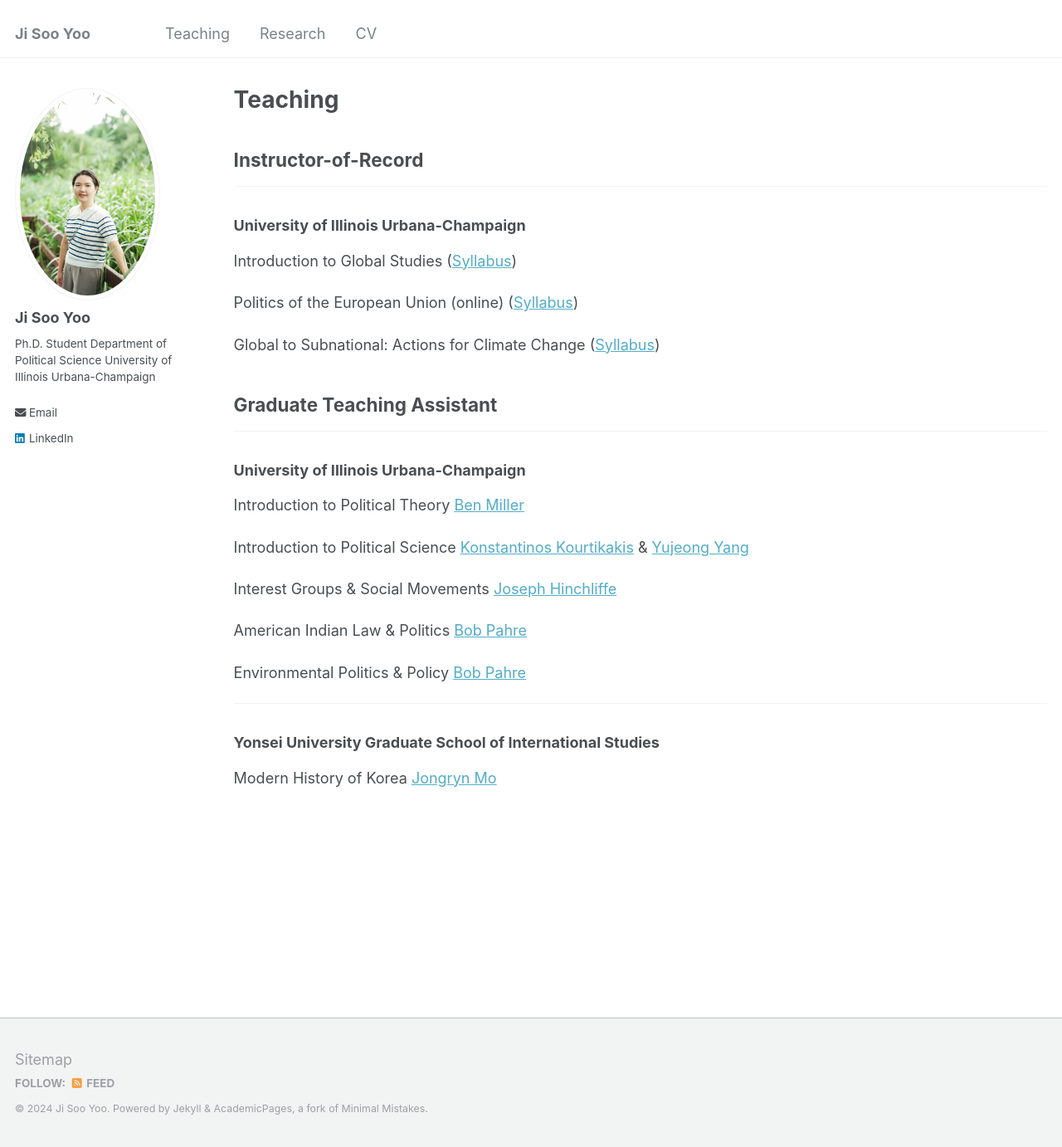
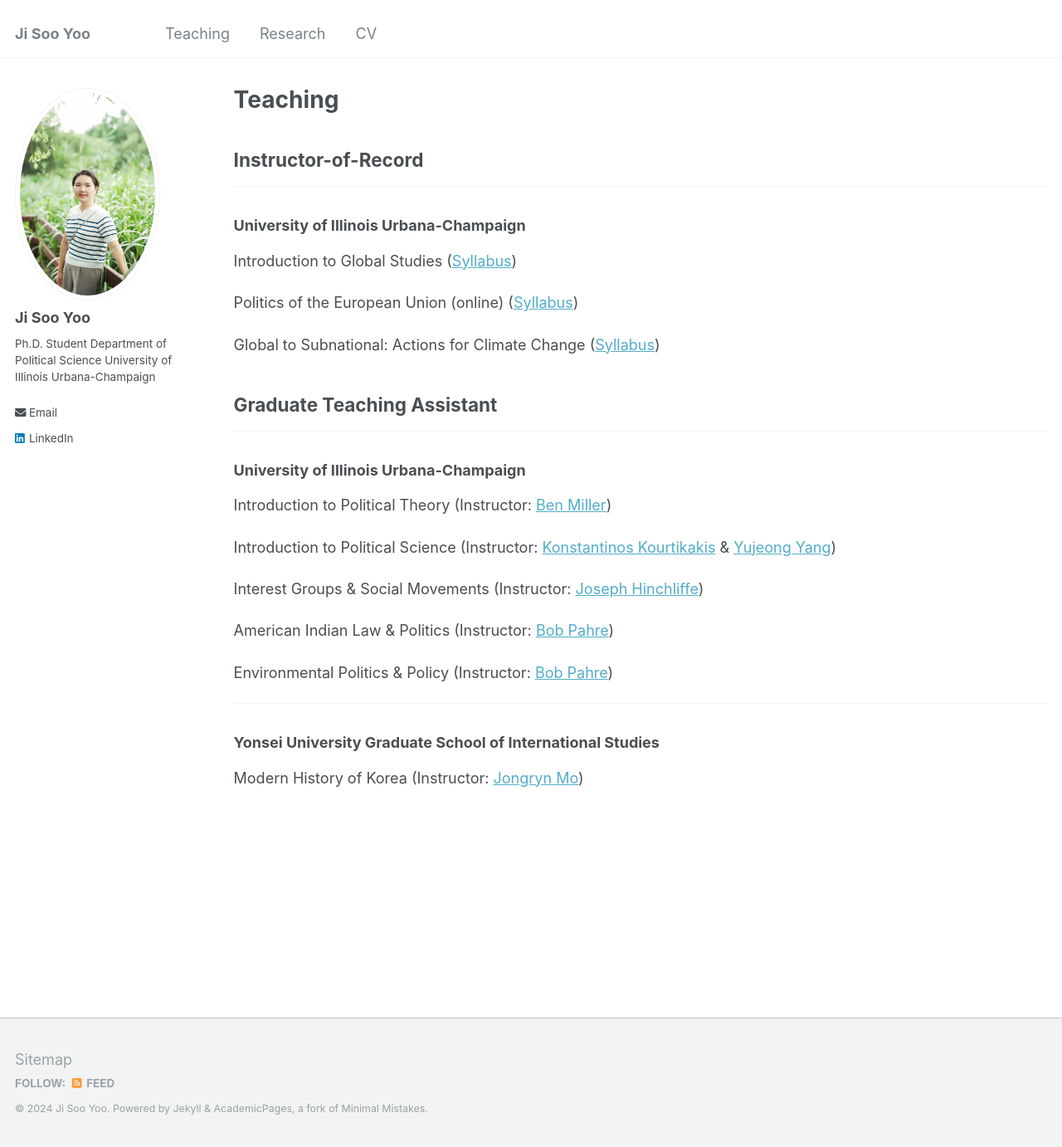
Before and after one commit to jisooyoo2/jisooyoo.github.io, a Jekyll site: the page built from _pages/teaching.md, in a window 1280 px wide and 1382 px high. Shown: the whole window at 83% size. Built offline with Jekyll 4.4.1, drawn with Linux system fonts in a browser that asks for light colours.

Commit message:
Update teaching.md

```diff
--- a/_pages/teaching.md
+++ b/_pages/teaching.md
@@ -18,17 +18,17 @@ Global to Subnational: Actions for Climate Change ([Syllabus](/files/GLBL296_Syl
 ------
 ### University of Illinois Urbana-Champaign
 
-Introduction to Political Theory [Ben Miller](https://pol.illinois.edu/directory/profile/bm50)
+Introduction to Political Theory (Instructor: [Ben Miller](https://pol.illinois.edu/directory/profile/bm50))
 
-Introduction to Political Science [Konstantinos Kourtikakis](https://pol.illinois.edu/directory/profile/kkourtik) & [Yujeong Yang](https://pol.illinois.edu/directory/profile/yujeong)
+Introduction to Political Science (Instructor: [Konstantinos Kourtikakis](https://pol.illinois.edu/directory/profile/kkourtik) & [Yujeong Yang](https://pol.illinois.edu/directory/profile/yujeong))
 
-Interest Groups & Social Movements [Joseph Hinchliffe](https://pol.illinois.edu/directory/profile/jjhinch)
+Interest Groups & Social Movements (Instructor: [Joseph Hinchliffe](https://pol.illinois.edu/directory/profile/jjhinch))
 
-American Indian Law & Politics [Bob Pahre](https://pol.illinois.edu/directory/profile/pahre)
+American Indian Law & Politics (Instructor: [Bob Pahre](https://pol.illinois.edu/directory/profile/pahre))
 
-Environmental Politics & Policy [Bob Pahre](https://pol.illinois.edu/directory/profile/pahre)
+Environmental Politics & Policy (Instructor: [Bob Pahre](https://pol.illinois.edu/directory/profile/pahre))
 
 ------
 ### Yonsei University Graduate School of International Studies
 
-Modern History of Korea [Jongryn Mo](https://gsis1.yonsei.ac.kr/main/faculty.asp?mid=n01_04&act=view&sOpt=A&idx=25)
+Modern History of Korea (Instructor: [Jongryn Mo](https://gsis1.yonsei.ac.kr/main/faculty.asp?mid=n01_04&act=view&sOpt=A&idx=25))
```
